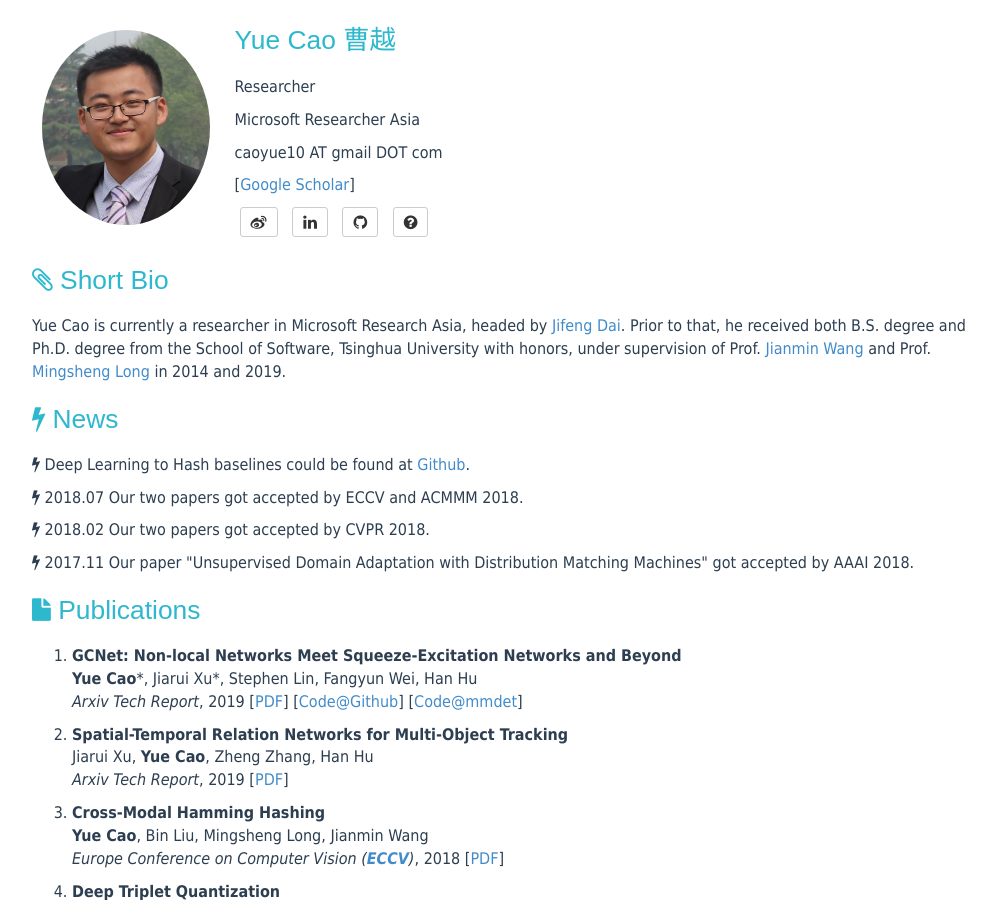
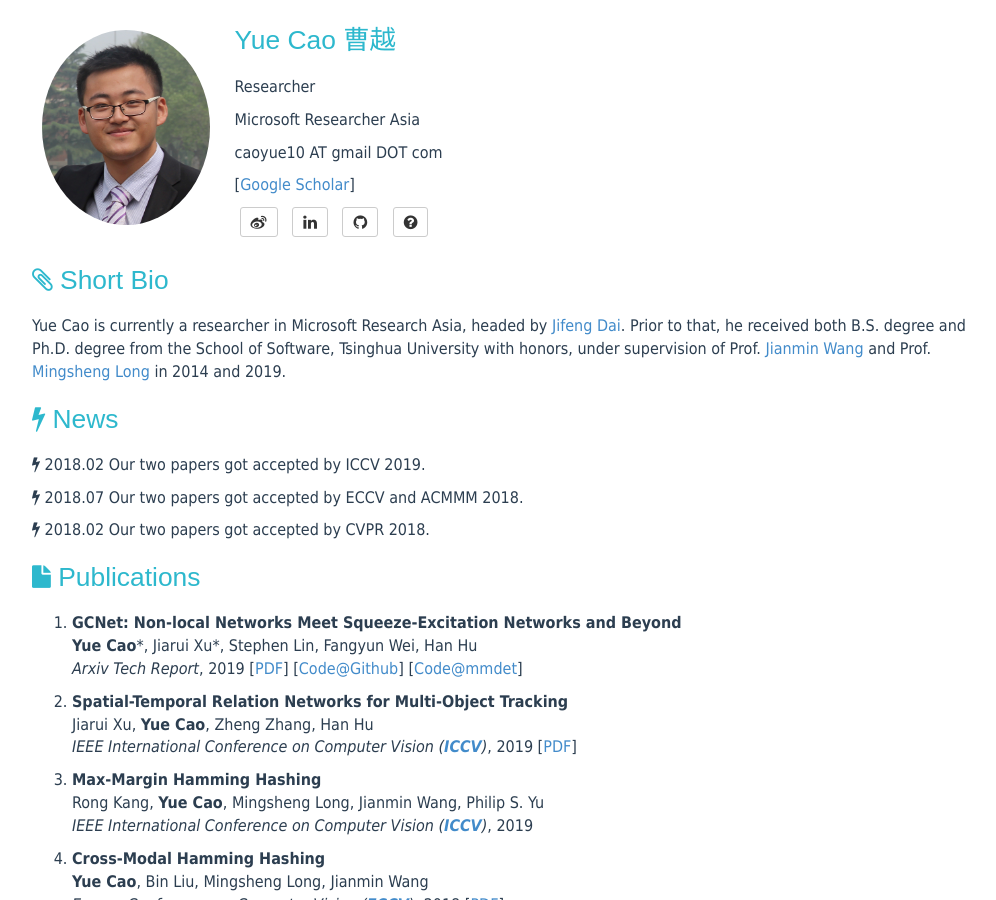
Before and after one commit to caoyue10/caoyue10.github.io, a Jekyll site: the page built from index.html, in a window 1280 px wide and 900 px high. Shown: the whole window, without its empty margins (138-1134 px from the left). Built offline with Jekyll 4.4.1, drawn with Linux system fonts in a browser that asks for light colours; the list of posts is cut into pages by our own code.

Commit message:
Update index.html

```diff
--- a/index.html
+++ b/index.html
@@ -19,7 +19,7 @@ tagline:
     </header>
     <p>
     <i class="fa fa-bolt"></i>
-    Deep Learning to Hash baselines could be found at <a href="https://github.com/caoyue10/DeepHashingBaselines">Github</a>.
+    2018.02 Our two papers got accepted by ICCV 2019.
     </p>
     <p>
     <i class="fa fa-bolt"></i>
@@ -28,10 +28,6 @@ tagline:
     <p>
     <i class="fa fa-bolt"></i>
     2018.02 Our two papers got accepted by CVPR 2018.
-    </p>
-    <p>
-    <i class="fa fa-bolt"></i>
-    2017.11 Our paper "Unsupervised Domain Adaptation with Distribution Matching Machines" got accepted by AAAI 2018.
     </p>
     </div>
 <div class="Publications">
@@ -46,7 +42,12 @@ tagline:
         </li>
 	<li><p><strong>Spatial-Temporal Relation Networks for Multi-Object Tracking </strong><br>
             Jiarui Xu, <strong>Yue Cao</strong>, Zheng Zhang, Han Hu<br>
-            <em>Arxiv Tech Report</em>, 2019 [<a href="https://arxiv.org/pdf/1904.11489.pdf">PDF</a>]
+	    <em>IEEE International Conference on Computer Vision (<a href="http://iccv2019.thecvf.com/"><strong>ICCV</strong></a>)</em>, 2019 [<a href="https://arxiv.org/pdf/1904.11489.pdf">PDF</a>]
+            </p>
+        </li>
+	<li><p><strong>Max-Margin Hamming Hashing</strong><br>
+            Rong Kang, <strong>Yue Cao</strong>, Mingsheng Long, Jianmin Wang, Philip S. Yu<br>
+	    <em>IEEE International Conference on Computer Vision (<a href="http://iccv2019.thecvf.com/"><strong>ICCV</strong></a>)</em>, 2019
             </p>
         </li>
 	<li><p><strong>Cross-Modal Hamming Hashing</strong><br>
```
